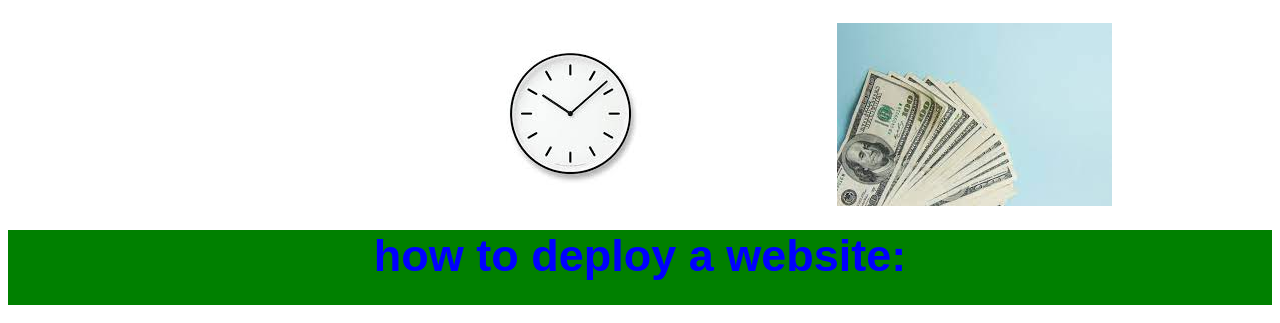
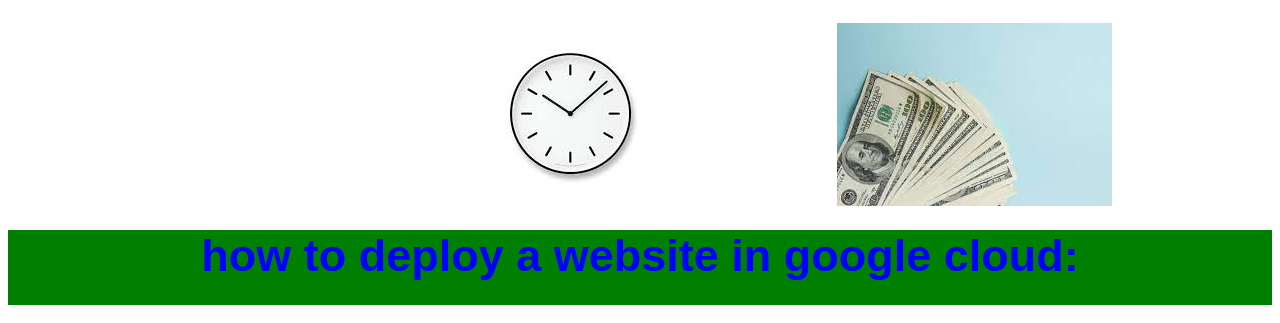
Before and after one commit to hichem-chtourou-cloud-academy-project/hichem-chtourou-cloud-academy-project.github.io, a plain HTML site: page index.html in a window 1280 px wide. Shown: the part 465-788 px from the top of the page. Drawn offline with Linux system fonts and the light colour scheme.

Commit message:
Update index.html

```diff
--- a/index.html
+++ b/index.html
@@ -19,7 +19,7 @@
 
 </div>
 
- <center class="new" >how to deploy a website:</center>
+ <center class="new" >how to deploy a website in google cloud:</center>
  <h1>1)  first of all create a vm instance while allowing http and https access</h1>
  <img class="step1" src="images/step 1.png" alt="vm-instance creation">
  <h1>2) then connect to the ssh command line and run the commmands "sudo apt-get update" and "sudo apt-get install apache2"
```
